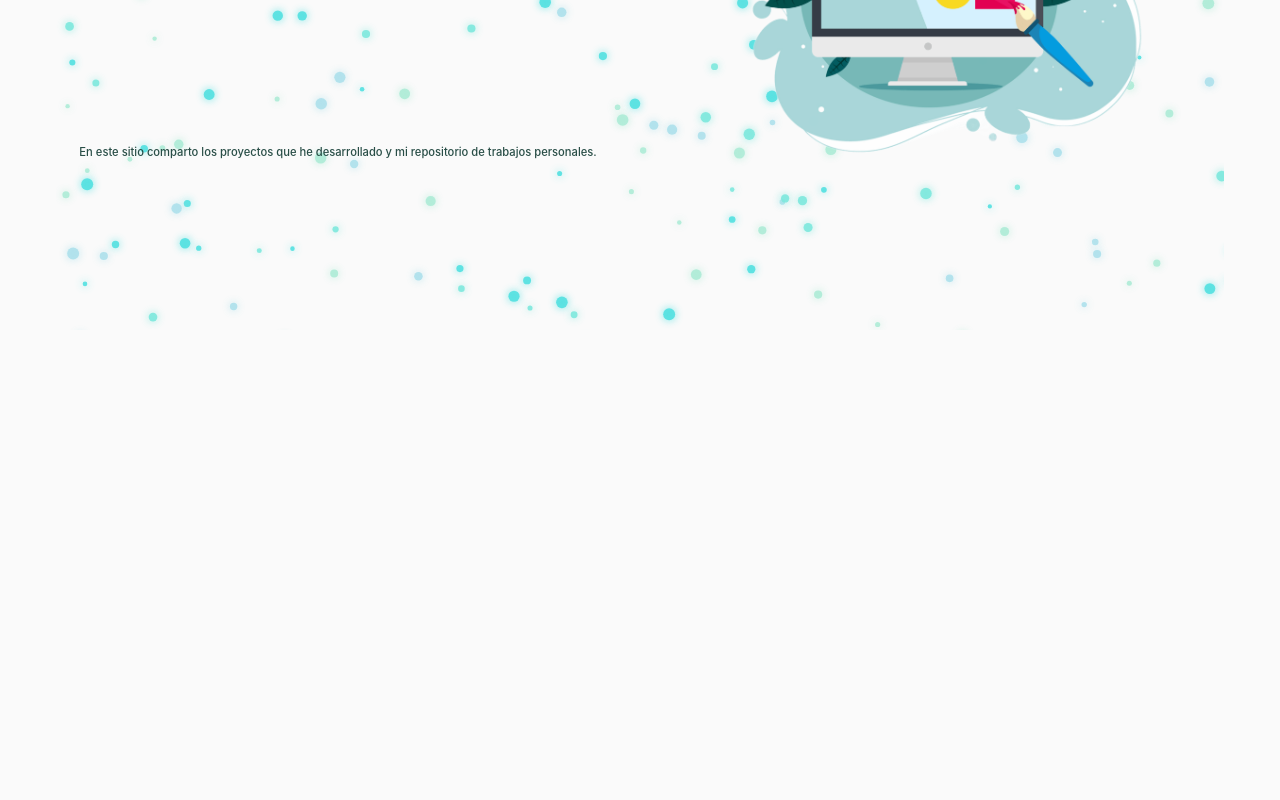
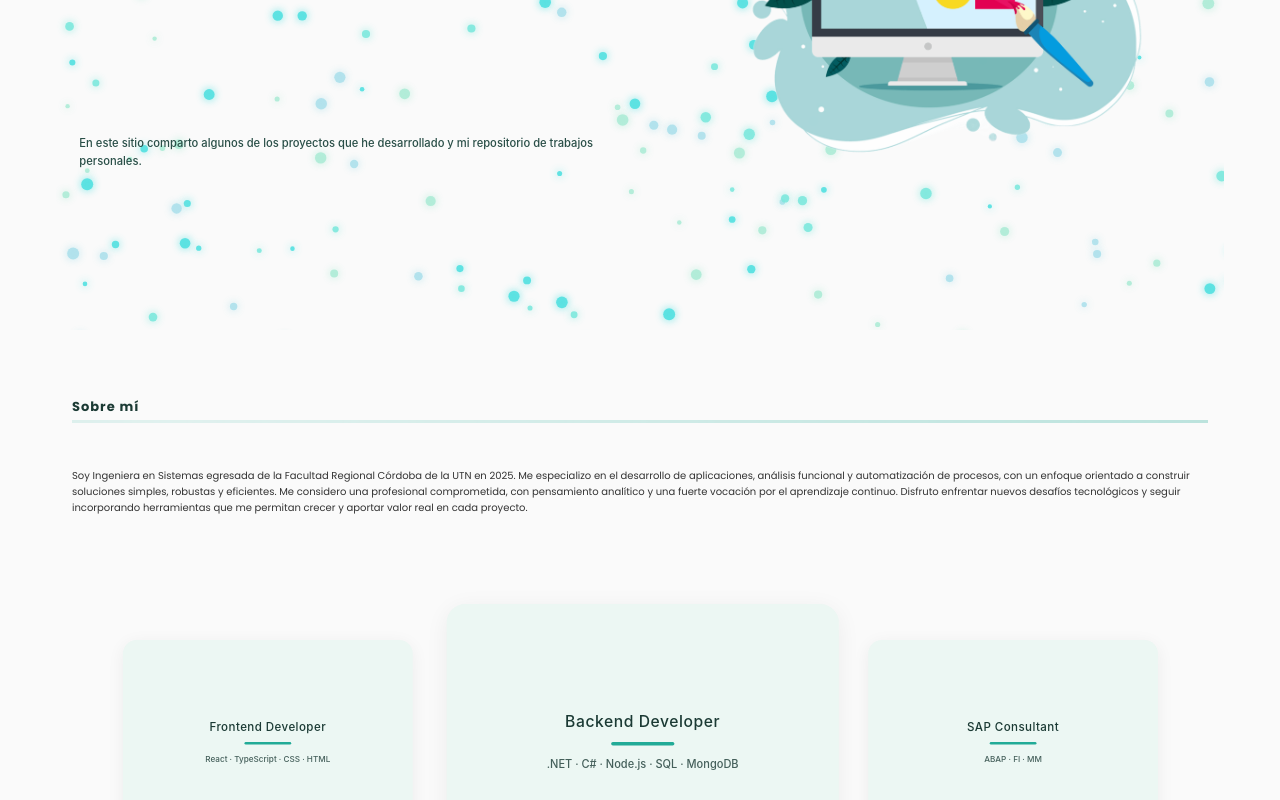
Before and after one commit to AraceliGrande/portafolio, a React (Vite) app: page / in a window 1280 px wide. Shown: the part 460-1260 px from the top of the page. Before the commit the page ends 800 px from the top, so only its background shows below. Built offline with nearby package versions, Linux system fonts and the light colour scheme.

Commit message:
Actualizacion portfolio

```diff
--- a/src/components/Header.css
+++ b/src/components/Header.css
@@ -1,19 +1,6 @@
 /* ======================== */
 /* HEADER                   */
 /* ======================== */
-
-.header {
-  position: sticky;
-  top: 0;
-  padding: 10px 20px;
-  background: rgba(250, 250, 250, 0.7);
-  backdrop-filter: blur(12px);
-  display: flex;
-  justify-content: space-between;
-  align-items: center;
-  border-bottom: 1px solid rgba(0, 0, 0, 0.05);
-  z-index: 300;
-}
 
 .title-link {
   text-decoration: none;
--- a/src/components/Hero.tsx
+++ b/src/components/Hero.tsx
@@ -25,7 +25,7 @@
           </h2>
 
           <p className="hero-description">
-            En este sitio comparto los proyectos que he desarrollado y mi
+            En este sitio comparto algunos de los proyectos que he desarrollado y mi
             repositorio de trabajos personales.
           </p>
         </motion.div>
--- a/src/index.css
+++ b/src/index.css
@@ -26,10 +26,9 @@
 }
 
 html, body {
-  height: 100%;
+  height: auto;
   margin: 0;
   scroll-behavior: smooth;
-  overflow-x: hidden;
   font-family: -apple-system, BlinkMacSystemFont, 'Segoe UI', Roboto, sans-serif;
   background: var(--bg);
   color: var(--text-main);
@@ -38,20 +37,20 @@
 /* ======================== */
 /* HEADER FIJO              */
 /* ======================== */
+
 .header {
-  position: fixed;
+  position: sticky;
   top: 0;
-  left: 0;
   width: 100%;
   height: 70px;
+  padding: 10px 20px;
+  background: rgba(250, 250, 250, 0.7);
+  backdrop-filter: blur(12px);
   display: flex;
+  z-index: 1000;
+  justify-content: space-between;
   align-items: center;
-  justify-content: space-between;
-  padding: 0 20px;
-  background: rgba(250,250,250,0.9);
-  backdrop-filter: blur(12px);
-  z-index: 1000;
-  border-bottom: 1px solid rgba(0,0,0,0.05);
+  border-bottom: 1px solid rgba(0, 0, 0, 0.05);
 }
 
 /* ======================== */
@@ -72,7 +71,6 @@
 .projects-grid,
 .contact {
   min-height: calc(100vh - 70px);
-  scroll-snap-align: start;
   scroll-margin-top: 70px;
   display: flex;
   flex-direction: column;
```
